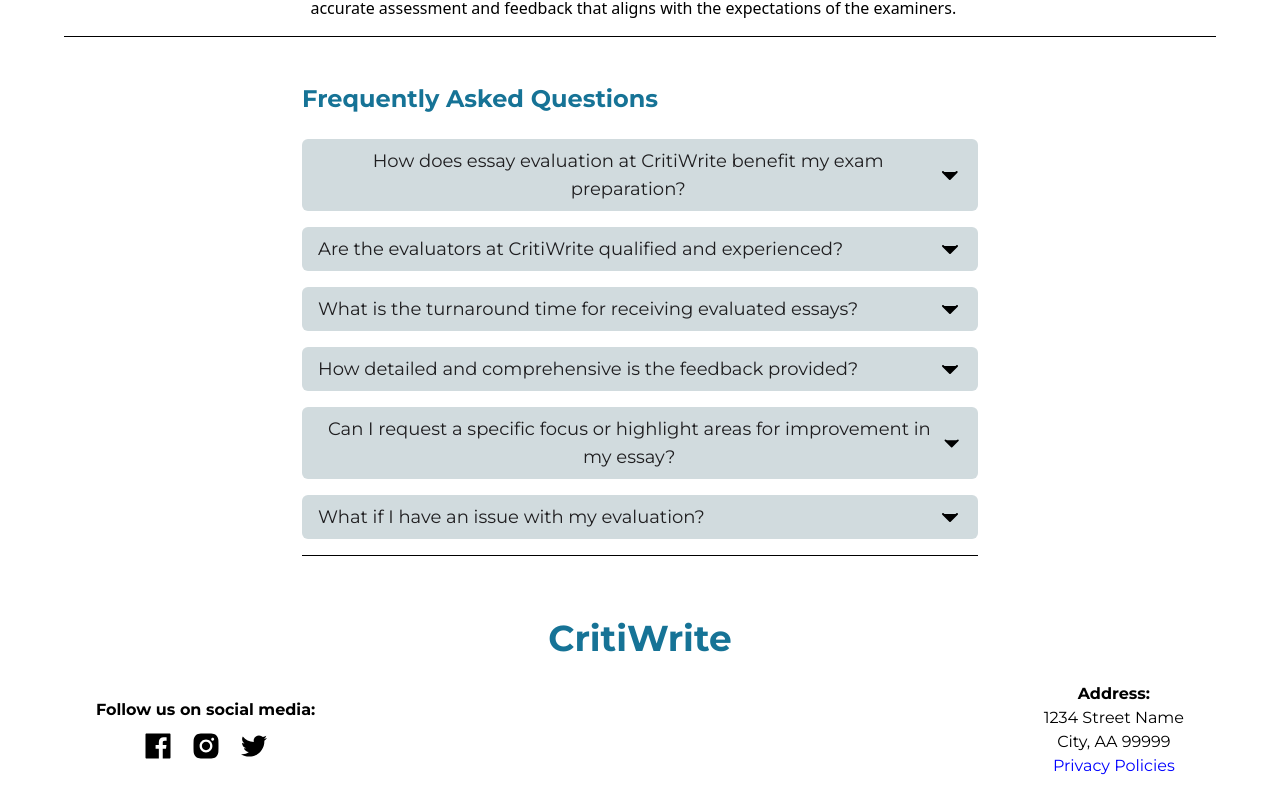
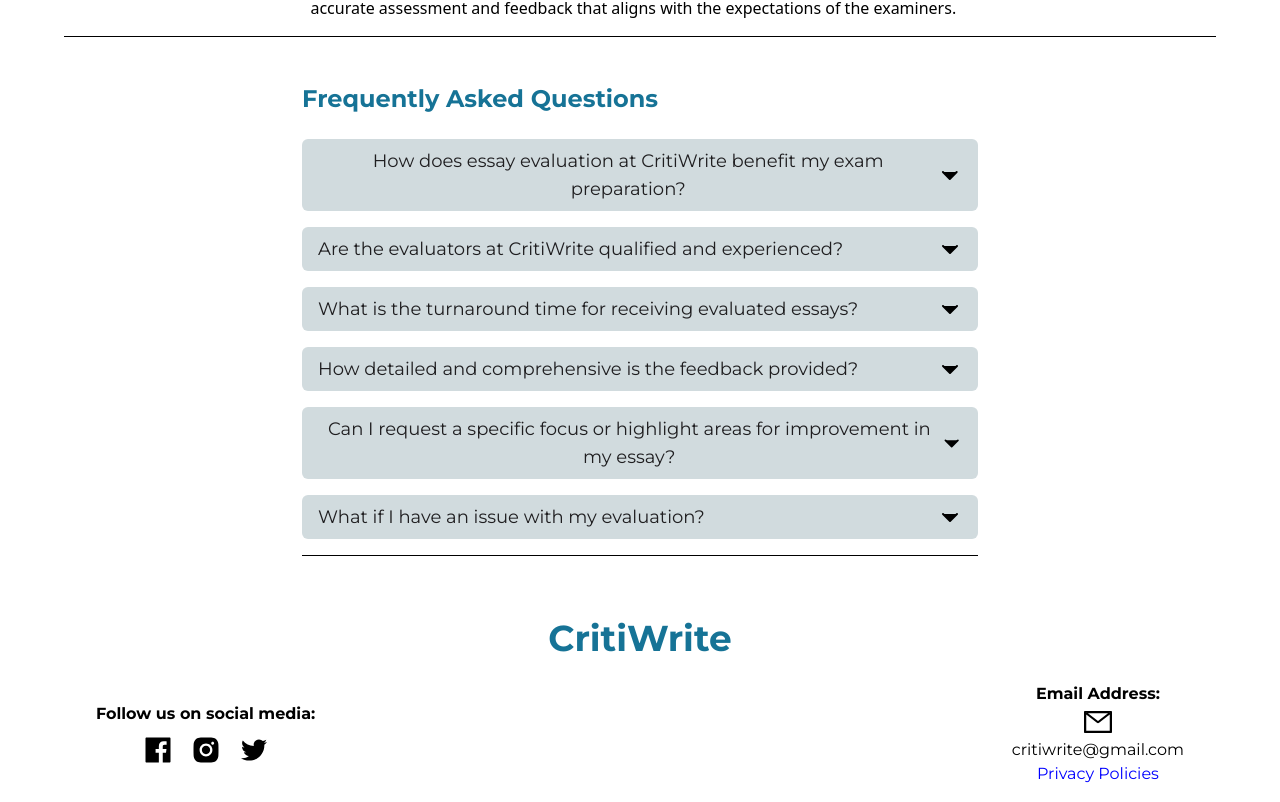
Before and after one commit to boymeetsblockchain/criticwrite, a React (Create React App) app: page / in a window 1280 px wide. Shown: the part 1975-2777 px from the top of the page. Built offline with nearby package versions, Linux system fonts and the light colour scheme.

Commit message:
updated the footer

```diff
--- a/src/components/Footer.jsx
+++ b/src/components/Footer.jsx
@@ -17,10 +17,11 @@
             <a href="#"><AiOutlineTwitter size={32} /></a>
           </div>
         </div>
-        <div className="address mt-6 md:mt-0">
-          <h2 className='font-bold'>Address:</h2>
-          <p>1234 Street Name</p>
-          <p>City, AA 99999</p>
+        <div className="address mt-6 md:mt-0 flex items-center flex-col">
+          <h2 className='font-bold'>Email Address:</h2>
+          <AiOutlineMail size={32}/>
+          <p>critiwrite@gmail.com</p>
+
           <Link to='/privacy'><p className='text-[blue]'>Privacy Policies</p></Link>
         </div>
       </div>
--- a/src/components/Hero.jsx
+++ b/src/components/Hero.jsx
@@ -27,7 +27,7 @@
     <section className="max-w-[100%] overflow-x-hidden">
       <div className="relative">
         <div className="relative">
-          <img src={images[currentImage]} alt="hero_bg" className={slideShow} />
+          <img src={images[currentImage]} alt="hero_bg" className={`${slideShow}`} />
 
           <div className={headerWrapper}>
             <h1 className={header1Styles}>
```
